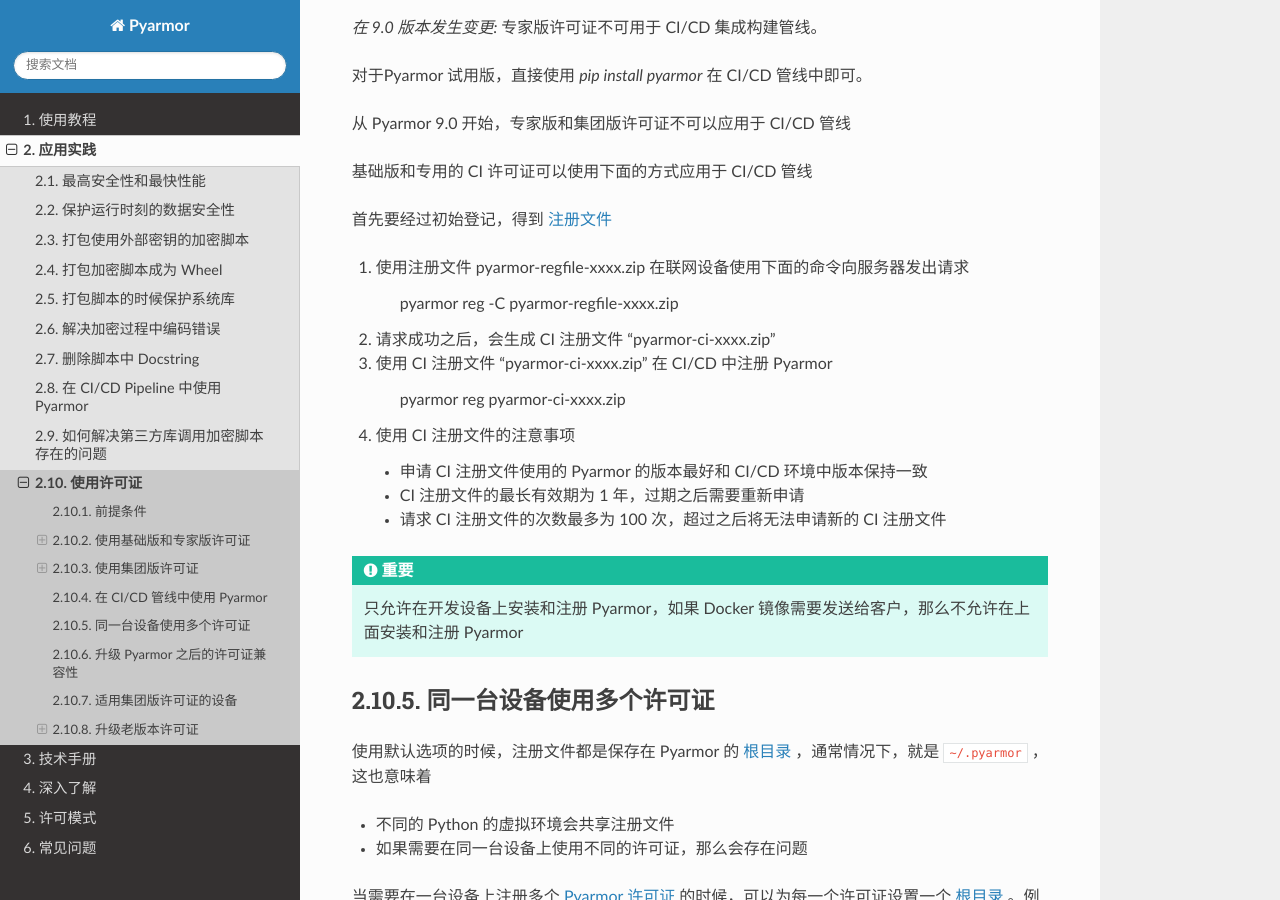
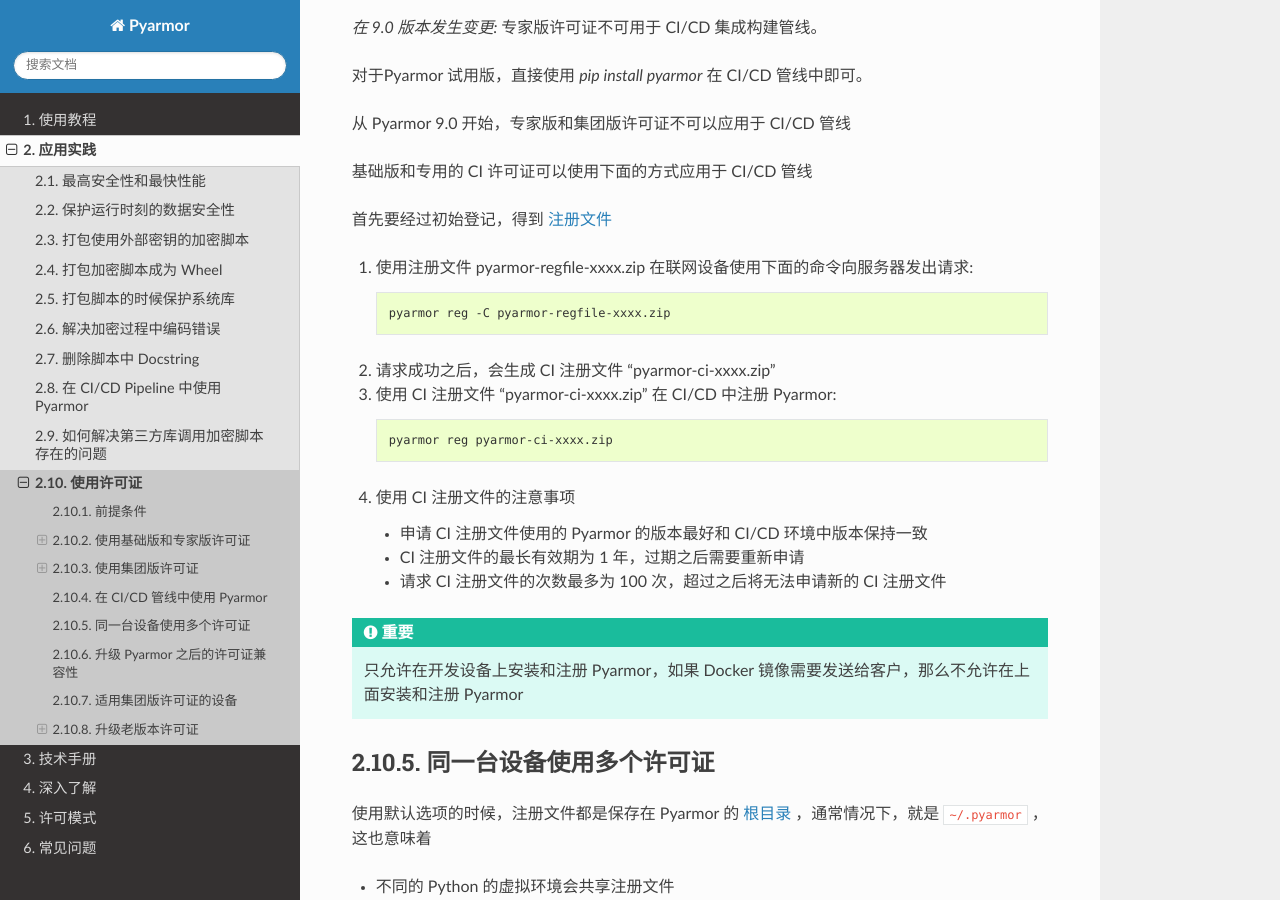
Before and after one commit to dashingsoft/pyarmor-docs-zh, a Sphinx documentation site: the page built from docs/how-to/register.rst, in a window 1280 px wide and 900 px high, scrolled down 9311 px. Built offline with Sphinx 7.4.7 and the Read the Docs theme 3.1.0, drawn with Linux system fonts in a browser that asks for light colours.

Commit message:
Fix format errors

```diff
--- a/docs/how-to/register.rst
+++ b/docs/how-to/register.rst
@@ -358,13 +358,13 @@
 
 首先要经过初始登记，得到 :term:`注册文件`
 
-1. 使用注册文件 pyarmor-regfile-xxxx.zip 在联网设备使用下面的命令向服务器发出请求
+1. 使用注册文件 pyarmor-regfile-xxxx.zip 在联网设备使用下面的命令向服务器发出请求::
 
     pyarmor reg -C pyarmor-regfile-xxxx.zip
 
 2. 请求成功之后，会生成 CI 注册文件 "pyarmor-ci-xxxx.zip"
 
-3. 使用 CI 注册文件 "pyarmor-ci-xxxx.zip" 在 CI/CD 中注册 Pyarmor
+3. 使用 CI 注册文件 "pyarmor-ci-xxxx.zip" 在 CI/CD 中注册 Pyarmor::
 
     pyarmor reg pyarmor-ci-xxxx.zip
 
```
